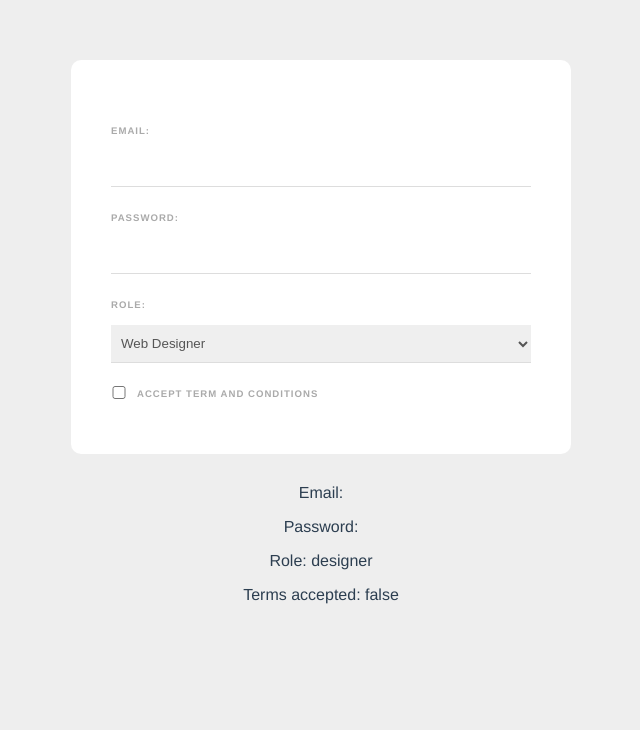
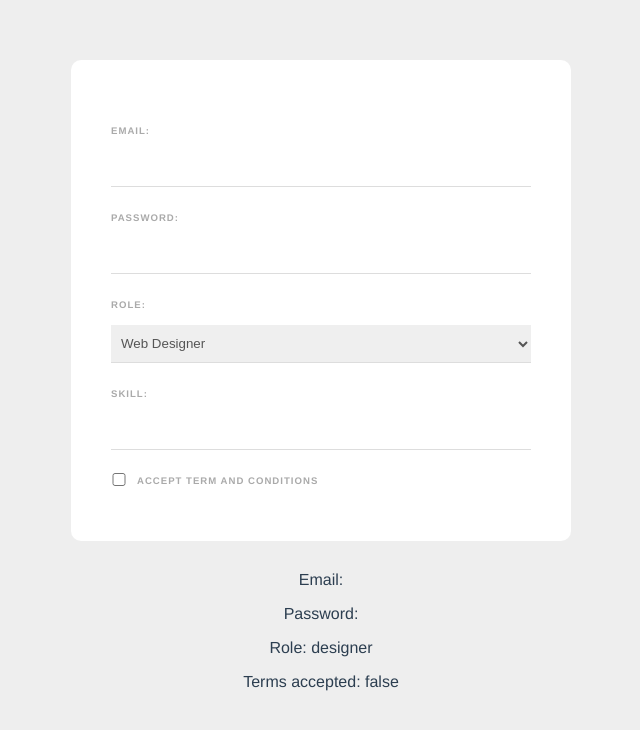
Before and after one commit to krahman80/vue-playground, a Vue app: page / in a window 1280 px wide. Shown: the top 730 px of the page, without its empty margins (319-959 px from the left). Built offline with nearby package versions, Linux system fonts and the light colour scheme.

Commit message:
Keyboard event and modifiers

```diff
--- a/src/components/SignupForm.vue
+++ b/src/components/SignupForm.vue
@@ -11,6 +11,12 @@
             <option value="developer">Web Developer</option>
             <option value="designer">Web Designer</option>
         </select>
+
+        <label>Skill:</label>
+        <input type="text" v-model="tempSkill" @keyup="addSkill">
+        <div v-for="skill in skills" :key="skill" class="pill">
+            <p>{{ skill }}</p>
+        </div>
 
         <div class="terms">
             <input type="checkbox" v-model="terms" required>
@@ -46,7 +52,21 @@
             password: '',
             role: 'designer',
             terms: false,
+            tempSkill: '',
+            skills: []
             // names: []
+        }
+    },
+    methods: {
+        addSkill(e) {
+            if(e.key === ',' && this.tempSkill)
+            {
+                if(!this.skills.includes(this.tempSkill))
+                {
+                    this.skills.push(this.tempSkill)
+                }
+                this.tempSkill = ''
+            }
         }
     }
 }
```
